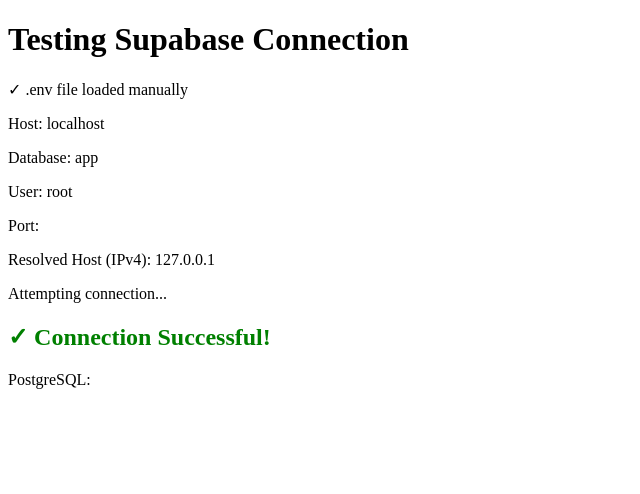
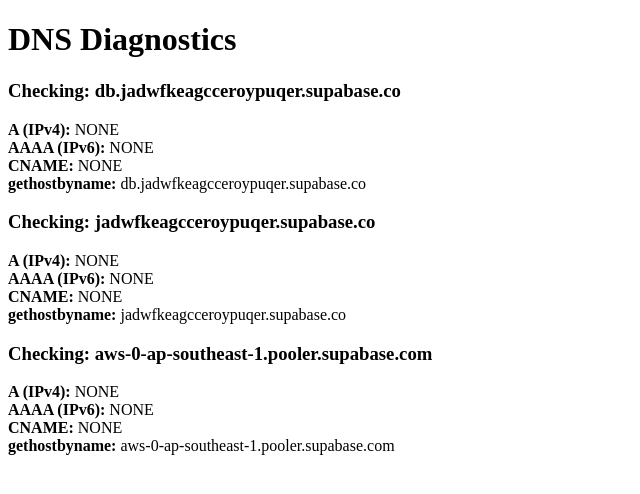
Before and after one commit to ZakkyAi/asetik_v2, a PHP site: page /test.php in a window 1280 px wide. Shown: the top 494 px of the page, without its empty margins (0-640 px from the left). Run offline with PHP 8.4, Linux system fonts and the light colour scheme; data that the repository does not hold is empty; some libraries are stand-ins or nearby versions.

Commit message:
Add DNS diagnostic script to test.php

```diff
--- a/test.php
+++ b/test.php
@@ -2,55 +2,38 @@
 error_reporting(E_ALL);
 ini_set('display_errors', 1);
 
-echo "<!DOCTYPE html><html><head><title>Connection Test</title></head><body>";
-echo "<h1>Testing Supabase Connection</h1>";
+$host = 'db.jadwfkeagcceroypuqer.supabase.co';
+$project = 'jadwfkeagcceroypuqer';
 
-// For local development with .env file
-if (file_exists(__DIR__ . '/.env')) {
-    $envFile = file(__DIR__ . '/.env', FILE_IGNORE_NEW_LINES | FILE_SKIP_EMPTY_LINES);
-    foreach ($envFile as $line) {
-        if (strpos(trim($line), '#') === 0) continue;
-        list($key, $value) = explode('=', $line, 2);
-        putenv(trim($key) . '=' . trim($value));
-        $_ENV[trim($key)] = trim($value);
-    }
-    echo "<p>✓ .env file loaded manually</p>";
+echo "<!DOCTYPE html><html><head><title>DNS Diagnostics</title></head><body>";
+echo "<h1>DNS Diagnostics</h1>";
+
+function check($h) {
+    echo "<h3>Checking: $h</h3>";
+    $a = dns_get_record($h, DNS_A);
+    $aaaa = dns_get_record($h, DNS_AAAA);
+    $cname = dns_get_record($h, DNS_CNAME);
+
+    echo "<b>A (IPv4):</b> " . (empty($a) ? "NONE" : json_encode($a)) . "<br>";
+    echo "<b>AAAA (IPv6):</b> " . (empty($aaaa) ? "NONE" : json_encode($aaaa)) . "<br>";
+    echo "<b>CNAME:</b> " . (empty($cname) ? "NONE" : json_encode($cname)) . "<br>";
+
+    $ip = gethostbyname($h);
+    echo "<b>gethostbyname:</b> $ip<br>";
 }
 
-$host = $_SERVER['DB_HOST'] ?? getenv('DB_HOST') ?? $_ENV['DB_HOST'] ?? '';
-$db   = $_SERVER['DB_NAME'] ?? getenv('DB_NAME') ?? $_ENV['DB_NAME'] ?? '';
-$user = $_SERVER['DB_USER'] ?? getenv('DB_USER') ?? $_ENV['DB_USER'] ?? '';
-$pass = $_SERVER['DB_PASSWORD'] ?? getenv('DB_PASSWORD') ?? $_ENV['DB_PASSWORD'] ?? '';
-$port = $_SERVER['DB_PORT'] ?? getenv('DB_PORT') ?? $_ENV['DB_PORT'] ?? '5432';
+check($host);
+check("$project.supabase.co");
+check("aws-0-ap-southeast-1.pooler.supabase.com");
 
-echo "<p>Host: $host</p>";
-echo "<p>Database: $db</p>";
-echo "<p>User: $user</p>";
-echo "<p>Port: $port</p>";
-
-try {
-    // Force IPv4 resolution
-    $hostIPv4 = gethostbyname($host);
-    echo "<p>Resolved Host (IPv4): $hostIPv4</p>";
-
-    $dsn = "pgsql:host=$hostIPv4;port=$port;dbname=$db;sslmode=require";
-
-    echo "<p>Attempting connection...</p>";
-
-    $pdo = new PDO($dsn, $user, $pass, [
-        PDO::ATTR_ERRMODE => PDO::ERRMODE_EXCEPTION,
-        PDO::ATTR_TIMEOUT => 5
-    ]);
-
-    echo "<h2 style='color:green'>✓ Connection Successful!</h2>";
-
-    $result = $pdo->query("SELECT version()");
-    $version = $result->fetch();
-    echo "<p>PostgreSQL: " . $version['version'] . "</p>";
-
-} catch (Exception $e) {
-    echo "<h2 style='color:red'>✗ Connection Failed</h2>";
-    echo "<p><strong>Error:</strong> " . htmlspecialchars($e->getMessage()) . "</p>";
+// Try to find the pooler host
+$regions = ['ap-southeast-1', 'us-east-1', 'eu-central-1', 'us-west-1'];
+foreach ($regions as $r) {
+    $ph = "aws-0-$r.pooler.supabase.com";
+    $ip = gethostbyname($ph);
+    if ($ip !== $ph) {
+        echo "Found pooler for region $r: $ph -> $ip<br>";
+    }
 }
 
 echo "</body></html>";
```
